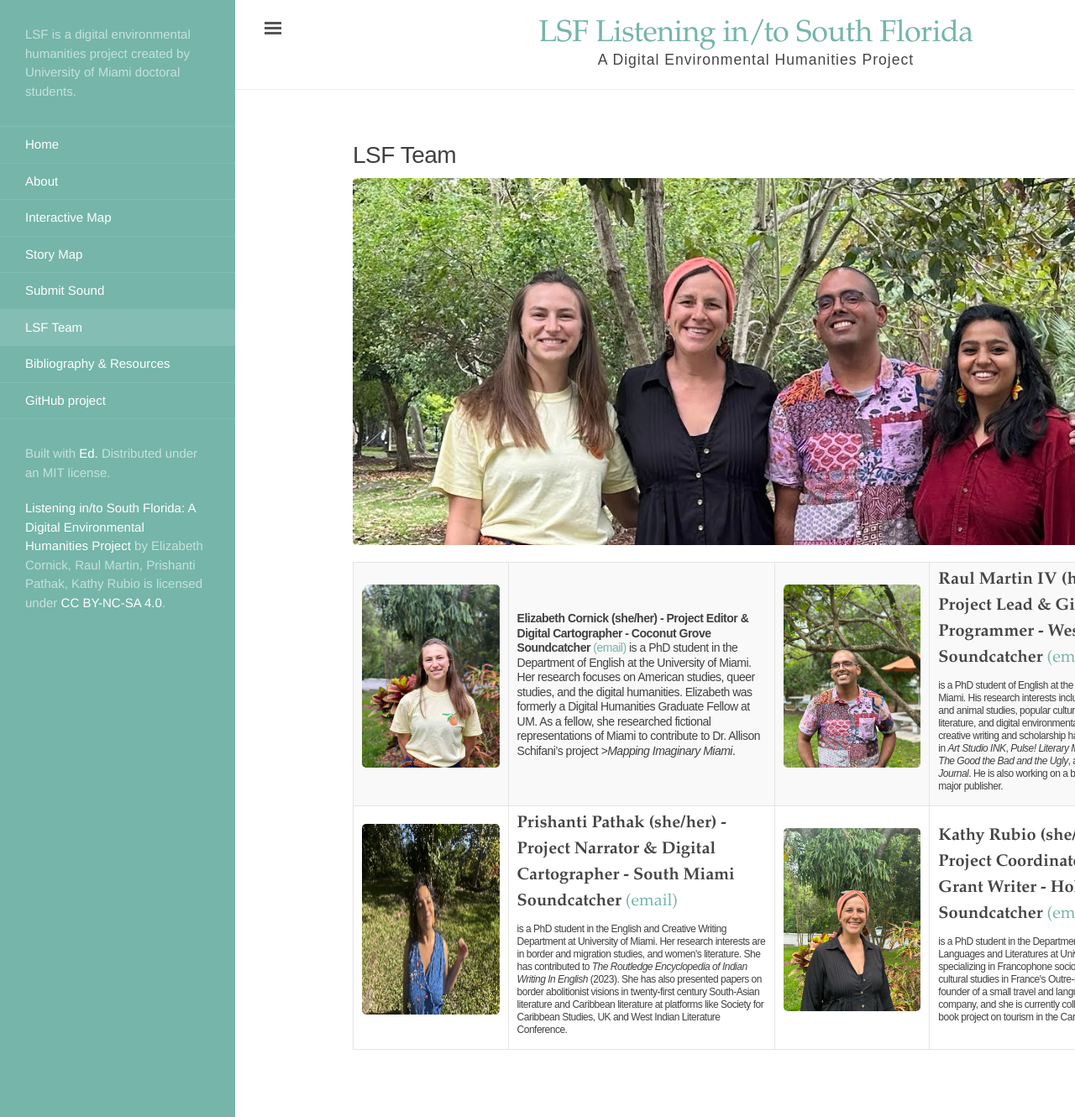
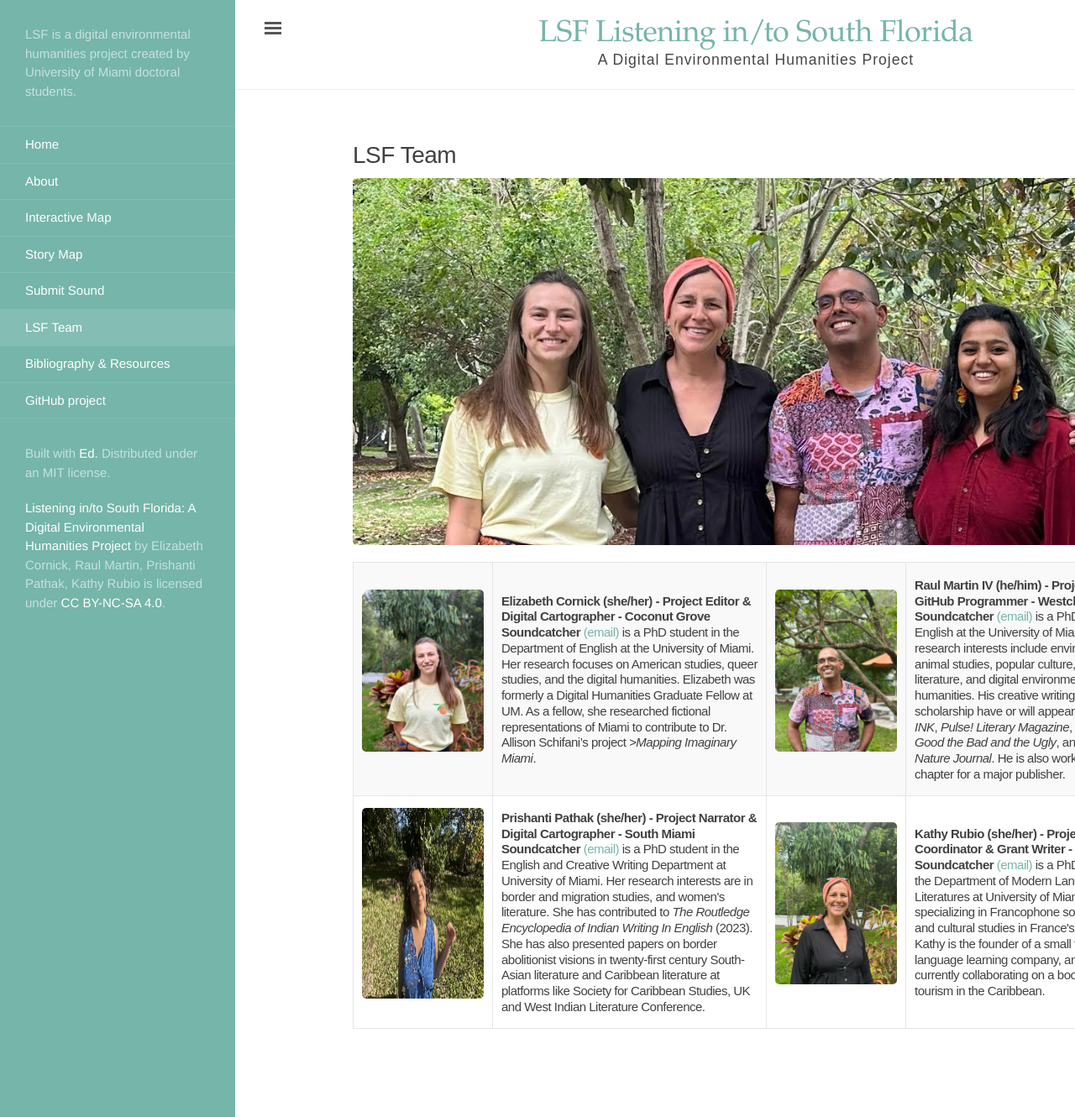
Before and after one commit to rm4-25/lsf_3, a Jekyll site: the page built from LSF Team.html, in a window 1280 px wide and 1330 px high. Shown: the whole window at 84% size. Built offline with Jekyll 4.4.1, drawn with Linux system fonts in a browser that asks for light colours.

Commit message:
Update LSF Team.html
Changed all to font 15px.

```diff
--- a/LSF Team.html
+++ b/LSF Team.html
@@ -12,22 +12,22 @@
 <td>
     <img src="https://github.com/rm4-25/lsf_3/blob/main/assets/elizabeth.jpg?raw=true">
     </td>
-    <td><h1 style="font-size:14px;"><b>Elizabeth Cornick (she/her) - Project Editor & Digital Cartographer - Coconut Grove Soundcatcher</b> <a href="mailto:emc988@miami.edu">(email)</a> is a PhD student in the Department of English at the University of Miami. Her research focuses on American studies, queer studies, and the digital humanities. Elizabeth was formerly a Digital Humanities Graduate Fellow at UM. As a fellow, she researched fictional representations of Miami to contribute to Dr. Allison Schifani’s project <i>>Mapping Imaginary Miami</i>.</h1>
+    <td><h1 style="font-size:15px;"><b>Elizabeth Cornick (she/her) - Project Editor & Digital Cartographer - Coconut Grove Soundcatcher</b> <a href="mailto:emc988@miami.edu">(email)</a> is a PhD student in the Department of English at the University of Miami. Her research focuses on American studies, queer studies, and the digital humanities. Elizabeth was formerly a Digital Humanities Graduate Fellow at UM. As a fellow, she researched fictional representations of Miami to contribute to Dr. Allison Schifani’s project <i>>Mapping Imaginary Miami</i>.</h1>
 </td>
     <td><img src="https://github.com/rm4-25/lsf_3/blob/main/assets/Raul_Green%20Headshot_2025.jpg?raw=true">
     </td>
-    <td><b>Raul Martin IV (he/him) - Project Lead & GitHub Programmer - Westchester Soundcatcher</b> <a href="mailto:rxm1934@miami.edu">(email)</a> <h1 style="font-size:12px; "> is a PhD student of English at the University of Miami. His research interests include environmental and animal studies, popular culture, speculative literature, and digital environmental humanities. His creative writing and scholarship have or will appear in <i>Art Studio INK</i>, <i>Pulse! Literary Magazine</i>, <i>Habits: The Good the Bad and the Ugly</i>, and <i>Gothic Nature Journal</i>. He is also working on a book chapter for a major publisher.</h1>
+    <td><h1 style="font-size:15px;"><b>Raul Martin IV (he/him) - Project Lead & GitHub Programmer - Westchester Soundcatcher</b> <a href="mailto:rxm1934@miami.edu">(email)</a> is a PhD student of English at the University of Miami. His research interests include environmental and animal studies, popular culture, speculative literature, and digital environmental humanities. His creative writing and scholarship have or will appear in <i>Art Studio INK</i>, <i>Pulse! Literary Magazine</i>, <i>Habits: The Good the Bad and the Ugly</i>, and <i>Gothic Nature Journal</i>. He is also working on a book chapter for a major publisher.</h1>
 </td>
 </tr>
 <tr>
 <td>
     <img src="https://github.com/rm4-25/lsf_3/blob/main/assets/Prish%20headshot_resized.jpg?raw=true" width="170.63" height="227.5">
     </td>
-    <td><b>Prishanti Pathak (she/her) - Project Narrator & Digital Cartographer - South Miami Soundcatcher</b> <a href="mailto:pxp691@miami.edu">(email)</a> <h1 style="font-size:12px; "> is a PhD student in the English and Creative Writing Department at University of Miami. Her research interests are in border and migration studies, and women's literature. She has contributed to <i>The Routledge Encyclopedia of Indian Writing In English</i> (2023). She has also presented papers on border abolitionist visions in twenty-first century South-Asian literature and Caribbean literature at platforms like Society for Caribbean Studies, UK and West Indian Literature Conference.</h1>
+    <td><h1 style="font-size:15px;"><b>Prishanti Pathak (she/her) - Project Narrator & Digital Cartographer - South Miami Soundcatcher</b> <a href="mailto:pxp691@miami.edu">(email)</a> is a PhD student in the English and Creative Writing Department at University of Miami. Her research interests are in border and migration studies, and women's literature. She has contributed to <i>The Routledge Encyclopedia of Indian Writing In English</i> (2023). She has also presented papers on border abolitionist visions in twenty-first century South-Asian literature and Caribbean literature at platforms like Society for Caribbean Studies, UK and West Indian Literature Conference.</h1>
 </td>
     <td><img src="https://github.com/rm4-25/lsf_3/blob/main/assets/kathy.jpg?raw=true">
 </td>
-    <td><b>Kathy Rubio (she/her) - Project Coordinator & Grant Writer - Hollywood Soundcatcher </b> <a href="mailto:kxr737@miami.edu">(email)</a> <h1 style="font-size:12px; "> is a PhD student in the Department of Modern Languages and Literatures at University of Miami, specializing in Francophone sociolinguistics and cultural studies in France's Outre-mer. Kathy is the founder of a small travel and language learning company, and she is currently collaborating on a book project on tourism in the Caribbean.</h1>
+    <td><h1 style="font-size:15px;"><b>Kathy Rubio (she/her) - Project Coordinator & Grant Writer - Hollywood Soundcatcher </b> <a href="mailto:kxr737@miami.edu">(email)</a> is a PhD student in the Department of Modern Languages and Literatures at University of Miami, specializing in Francophone sociolinguistics and cultural studies in France's Outre-mer. Kathy is the founder of a small travel and language learning company, and she is currently collaborating on a book project on tourism in the Caribbean.</h1>
 </td>
   	</tr>
 </table>
```
